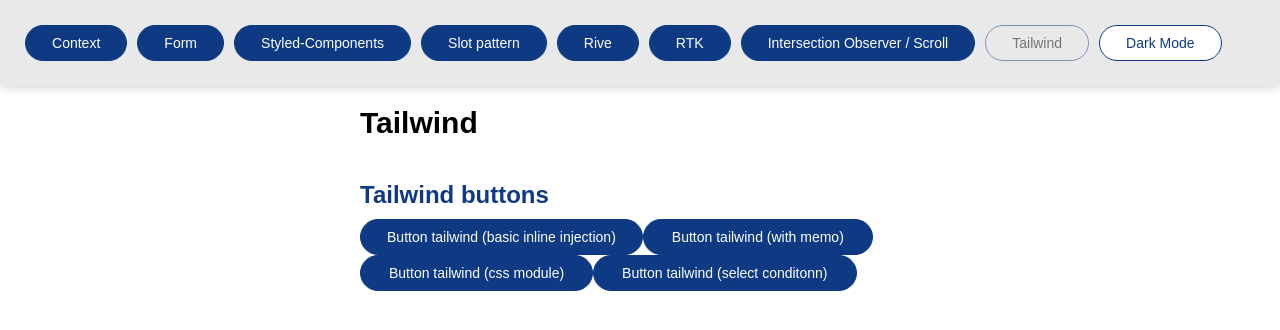
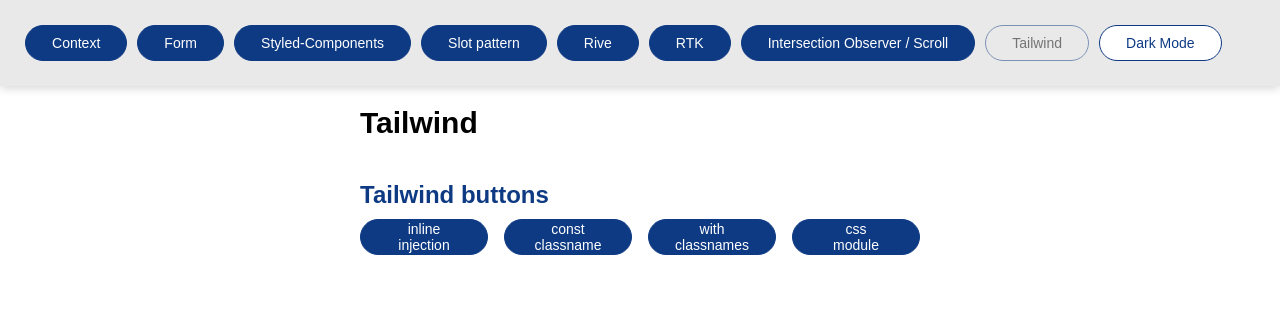
Before and after one commit to fperreault/codesandbox, a React (Create React App) app: page /tailwind in a window 1280 px wide. Shown: the top 330 px of the page. Built offline with nearby package versions, Linux system fonts and the light colour scheme; no server answers.

Commit message:
add classnames and refecto

```diff
--- a/package.json
+++ b/package.json
@@ -5,6 +5,7 @@
   "main": "src/index.tsx",
   "dependencies": {
     "@reduxjs/toolkit": "1.8.3",
+    "classnames": "^2.3.2",
     "eslint-config-prettier": "^8.5.0",
     "focus-trap-react": "^8.8.2",
     "react": "18.1.0",
--- a/src/components/generics/buttons/ButtonTailwind.module.css
+++ b/src/components/generics/buttons/ButtonTailwind.module.css
@@ -1,26 +1,28 @@
-
 .base {
-    @apply text-white text-sm text-center;
+  @apply text-center text-sm leading-[1rem] text-white;
 
   @apply bg-primary;
-    @apply border-solid border-[1px] border-primary rounded-[36px];
+  @apply rounded-[36px] border-[1px] border-solid border-primary;
 
   @apply px-7;
-    @apply min-w-[2.25rem] min-h-[2.25rem] w-fit;
+  @apply min-h-[2.25rem] w-fit min-w-full tablet:min-w-[2.25rem];
 
   @apply duration-[.2s];
   @apply transition-[color,background,transform];
 
   @apply hover:bg-white;
-    @apply hover:text-black;
+  @apply hover:text-primary;
 
   @apply active:scale-95;
 
   @apply dark:text-black;
   @apply dark:bg-white;
+
+  /* add custom css props here */
 }
+
 .selected {
-    @apply text-primary bg-white;
+  @apply bg-white text-primary;
 }
 
 /* Dark mode */
--- /dev/null
+++ b/src/components/generics/buttons/ButtonTailwind.style.ts
@@ -0,0 +1,35 @@
+import classNames from 'classnames';
+
+const style = (selected?: boolean) =>
+  classNames(
+    'min-h-[2.25rem]',
+    'w-fit',
+    'min-w-full',
+    'rounded-[36px]',
+    'border-[1px]',
+    'border-solid',
+    'border-primary',
+    'px-[1.86em]',
+    'text-center',
+    'text-[0.875rem]',
+    'leading-[1rem]',
+    'active:scale-95',
+
+    'transform-gpu',
+    'transition-[color,background,transform]',
+    'duration-[.2s]',
+
+    'tablet:min-w-[2.25rem]',
+
+    'hover:bg-white',
+    'hover:text-primary',
+
+    'dark:bg-white',
+    'dark:text-black',
+    'dark:hover:bg-black',
+    'dark:hover:text-white',
+
+    selected ? 'bg-white text-primary' : 'bg-primary text-white',
+  );
+
+export default style;
--- a/src/components/generics/buttons/ButtonTailwind.tsx
+++ b/src/components/generics/buttons/ButtonTailwind.tsx
@@ -5,56 +5,28 @@
   useState,
 } from 'react';
 
-import { rem, className, useClassName } from '@styles/utils';
-
-import style from './ButtonTailwind.module.css';
+import cssModule from './ButtonTailwind.module.css';
+import cssClassnames from './ButtonTailwind.style';
 
 type ButtonProps = DetailedHTMLProps<
   ButtonHTMLAttributes<HTMLButtonElement>,
   HTMLButtonElement
-> & {
-  selected: boolean;
-};
+>;
 
-const ButtonMemo = ({ children, selected, ...rest }: Partial<ButtonProps>) => {
-  const className = useClassName(style.base, selected && style.selected);
-
+const ButtonInline = ({ children, ...rest }: Partial<ButtonProps>) => {
   return (
-    <button {...rest} {...className}>
+    <button
+      {...rest}
+      className='min-h-[2.25rem] w-fit min-w-full transform-gpu rounded-[36px] border-[1px] border-solid border-primary bg-primary px-[1.86em] text-center text-[0.875rem] leading-[1rem] text-white transition-[color,background,transform] duration-[.2s] hover:bg-white hover:text-primary  active:scale-95 dark:bg-white dark:text-black dark:hover:bg-black dark:hover:text-white tablet:min-w-[2.25rem]'
+    >
       {children}
     </button>
   );
 };
 
-const ButtonModule = ({
-  children,
-  selected,
-  ...rest
-}: Partial<ButtonProps>) => {
-  return (
-    <button {...rest} {...className(style.base, selected && style.selected)}>
-      {children}
-    </button>
-  );
-};
-
-const ButtonSelected = ({ children, ...rest }: Partial<ButtonProps>) => {
-  const [selected, setSelected] = useState<boolean>(false);
-
-  return (
-    <ButtonMemo
-      {...rest}
-      selected={selected}
-      onClick={() => setSelected(!selected)}
-    >
-      {children}
-    </ButtonMemo>
-  );
-};
-
-const ButtonClassName = ({ children, ...rest }: Partial<ButtonProps>) => {
+const ButtonConstClassName = ({ children, ...rest }: Partial<ButtonProps>) => {
   const classname =
-    'min-h-[2.25rem] w-fit min-w-[2.25rem] transform-gpu rounded-[36px] border-[1px] border-solid border-primary bg-primary px-[1.86em] text-center text-[0.875rem] leading-[1rem] text-white transition-[color,background,transform] duration-[.2s] hover:bg-white  hover:text-primary active:scale-95';
+    'min-h-[2.25rem] w-fit min-w-full tablet:min-w-[2.25rem] transform-gpu rounded-[36px] border-[1px] border-solid border-primary bg-primary px-[1.86em] text-center text-[0.875rem] leading-[1rem] text-white transition-[color,background,transform] duration-[.2s] hover:bg-white  hover:text-primary active:scale-95 dark:bg-white dark:text-black dark:bg-white dark:hover:bg-black dark:hover:text-white';
 
   return (
     <button {...rest} className={classname}>
@@ -63,15 +35,42 @@
   );
 };
 
-const ButtonInline = ({ children, ...rest }: Partial<ButtonProps>) => {
+const ButtonClassNames = ({ children, ...rest }: Partial<ButtonProps>) => {
+  const [selected, setSelected] = useState<boolean>(false);
+
   return (
     <button
       {...rest}
-      className='min-h-[2.25rem] w-fit min-w-[2.25rem] transform-gpu rounded-[36px] border-[1px] border-solid border-primary bg-primary px-[1.86em] text-center text-[0.875rem] leading-[1rem] text-white transition-[color,background,transform] duration-[.2s] hover:bg-white  hover:text-primary active:scale-95'
+      className={cssClassnames(selected)}
+      onClick={() => setSelected(!selected)}
     >
       {children}
     </button>
   );
+};
+
+const ButtonCssModule = ({ children, ...rest }: Partial<ButtonProps>) => {
+  const [selected, setSelected] = useState<boolean>(false);
+
+  const classNames = (...classNames: (false | null | undefined | string)[]) => {
+    const trim = (value: string) => value.replace(/\s+/g, ' ').trim();
+    return { className: trim(classNames.filter(Boolean).join(' ')) };
+  };
+
+  const className = classNames(cssModule.base, selected && cssModule.selected);
+
+  return (
+    <button {...rest} {...className} onClick={() => setSelected(!selected)}>
+      {children}
+    </button>
+  );
+};
+
+export {
+  ButtonInline,
+  ButtonConstClassName,
+  ButtonClassNames,
+  ButtonCssModule,
 };
 
 /************************/
@@ -87,11 +86,3 @@
 // Ne pas faire d'injection dynamique de variables (ex: text-[${rem(14)}]) -> sera ignorée au build donc ne fonctionnera pas
 // const className = `border-2 border-solid rounded-2xl text-[${rem(14)}]`;
 /************************/
-
-export {
-  ButtonMemo,
-  ButtonModule,
-  ButtonSelected,
-  ButtonClassName,
-  ButtonInline,
-};
--- a/src/pages/Tailwind.tsx
+++ b/src/pages/Tailwind.tsx
@@ -3,10 +3,10 @@
 
 import { H1 } from '@components/generics';
 import {
-  ButtonMemo,
-  ButtonModule,
-  ButtonSelected,
   ButtonInline,
+  ButtonConstClassName,
+  ButtonClassNames,
+  ButtonCssModule,
 } from '@components/generics/buttons/ButtonTailwind';
 
 import { Wrapper } from '@styles/tools';
@@ -21,10 +21,12 @@
       <H1>Tailwind</H1>
       <section>
         <h2 className='text-2xl text-primary'>Tailwind buttons</h2>
-        <ButtonInline>Button tailwind (basic inline injection)</ButtonInline>
-        <ButtonMemo>Button tailwind (with memo)</ButtonMemo>
-        <ButtonModule>Button tailwind (css module)</ButtonModule>
-        <ButtonSelected>Button tailwind (select conditonn)</ButtonSelected>
+        <div className='grid grid-cols-1 gap-4 tablet:grid-cols-2 laptop:grid-cols-4'>
+          <ButtonInline>inline injection</ButtonInline>
+          <ButtonConstClassName>const classname</ButtonConstClassName>
+          <ButtonClassNames>with classnames</ButtonClassNames>
+          <ButtonCssModule>css module</ButtonCssModule>
+        </div>
       </section>
     </Wrapper>
   );
--- a/src/styles/tailwind.css
+++ b/src/styles/tailwind.css
@@ -12,14 +12,7 @@
 }
 
 @layer components {
-
 }
 
 @layer utilities {
-  .filter-none {
-    filter: none;
-  }
-  .filter-grayscale {
-    filter: grayscale(100%);
-  }
 }
--- a/src/styles/utils/className.ts
+++ /dev/null
@@ -1,16 +0,0 @@
-import { useMemo } from 'react';
-
-const className = (...classNames: (false | null | undefined | string)[]) => {
-  const trim = (value: string) => value.replace(/\s+/g, ' ').trim();
-  return { className: trim(classNames.filter(Boolean).join(' ')) };
-};
-
-const useClassName = (...classNames: (false | null | undefined | string)[]) => {
-  const classNamesTrimmed = useMemo(
-    () => className(...classNames),
-    [classNames],
-  );
-  return classNamesTrimmed;
-};
-
-export { className, useClassName };
--- a/src/styles/utils/index.ts
+++ b/src/styles/utils/index.ts
@@ -2,6 +2,5 @@
  * Exports
  */
 export * from '@styles/utils/rem';
-export * from '@styles/utils/className';
 export * from '@styles/utils/hoverOrActive';
 export * from '@styles/utils/disabledBodyScroll';
--- a/tailwind.config.js
+++ b/tailwind.config.js
@@ -5,11 +5,14 @@
   plugins: [],
   theme: {
     colors: {
-      white: '#ffffff',
-      black: '#000000',
-      primary: '#0E3A83',
-      // white: 'var(--colors-white)',
-      // primary: 'var(--colors-primary)',
+      white: '#ffffff', // white: 'var(--colors-white)',
+      black: '#000000', // primary: 'var(--colors-black)',
+      primary: '#0E3A83', // primary: 'var(--colors-primary)',
+    },
+    screens: {
+      'tablet': '640px', // => @media (min-width: 640px)
+      'laptop': '1024px', // => @media (min-width: 1024px)
+      'desktop': '1280px', // => @media (min-width: 1280px)
     },
   },
 };
```
Also changed, not shown: .eslintrc.js, 1 other file (tests, documents, lock files or other folders). Lines whose indentation alone changed are shown as unchanged.
